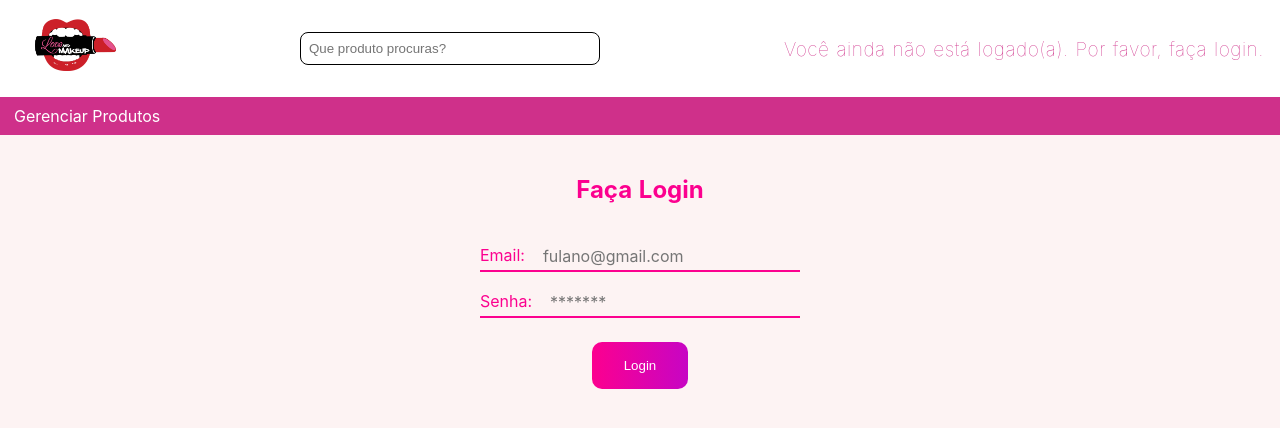
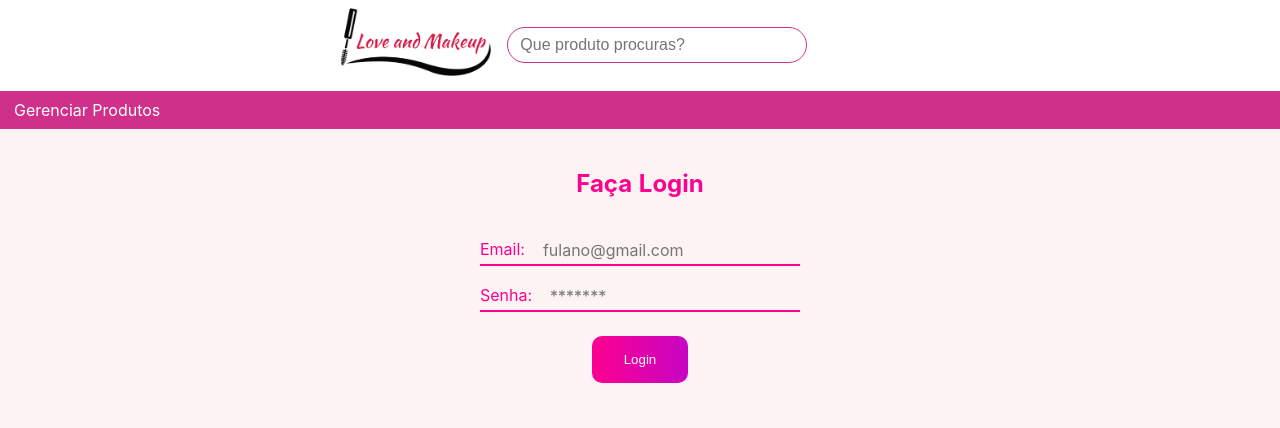
Before and after one commit to joaovictoralencar/template-loja, a Nuxt app: page /login in a window 1280 px wide. Shown: the top 428 px of the page. Built offline with nearby package versions, Linux system fonts and the light colour scheme; no server answers.

Commit message:
dropdownlogin component

```diff
--- /dev/null
+++ b/components/DropdownLogin.vue
@@ -0,0 +1,33 @@
+<template>
+  <div class="dropdown-login-container">
+    <nuxt-link
+      v-if="!$auth.loggedIn"
+      :to="{ name: 'login' }"
+      class="text-xs"
+    >
+      Olá, visitante
+    </nuxt-link>
+    <div v-else>
+      <p>Olá, {{ $auth.user.username }}</p>
+      <button @click="logout" class="button--grey text-base">
+        Logout
+      </button>
+    </div>
+  </div>
+</template>
+
+<script>
+export default {
+  methods: {
+    logout () {
+      this.$auth.logout()
+    }
+  }
+}
+</script>
+
+<style lang="scss" scoped>
+.login {
+  color: $dark-pink !important;
+}
+</style>
--- a/components/SearchBar.vue
+++ b/components/SearchBar.vue
@@ -14,12 +14,13 @@ export default {
 .search-input-container {
     margin: 1rem;
     .search-input {
-        padding: 0.5rem 0.5rem 0.5rem 0.5rem;
-        width: 300px;
-        border-color: $grey-text-light;
-        border: solid 1px;
-        outline: 0;
-        border-radius: 8px;
+      padding: 0.5rem 0.8rem;
+      width: 300px;
+      border: solid 1.5px;
+      border-color: $dark-pink;
+      outline: 0;
+      font-size: 16px;
+      border-radius: 20px;
     }
 }
 
--- a/components/TheNavbar.vue
+++ b/components/TheNavbar.vue
@@ -3,28 +3,14 @@
     <div class="top-side">
       <div class="logo-container">
         <nuxt-link :to="{ name: 'index' }" class="logo text-lg">
-          <Logo class="logo header" />
+          <logo class="logo header" />
         </nuxt-link>
         <!-- <span class="subheader">O importante é se sentir bem</span> -->
       </div>
       <div>
         <SearchBar />
       </div>
-      <div v-if="$auth">
-        <nuxt-link
-          v-if="!$auth.loggedIn"
-          :to="{ name: 'login' }"
-          class="login text-xs"
-        >
-          Você ainda não está logado(a). Por favor, faça login.
-        </nuxt-link>
-        <div v-else>
-          <p>Olá, {{ $auth.user.username }}</p>
-          <button @click="logout" class="button--grey text-base">
-            Logout
-          </button>
-        </div>
-      </div>
+      <dropdown-login v-if="$auth" class="dropdown-login" />
     </div>
     <div class="bottom-side">
       <div class="dropdown">
@@ -62,16 +48,15 @@
 <script>
 import Logo from '~/components/Logo.vue'
 import SearchBar from '~/components/SearchBar.vue'
+import DropdownLogin from '~/components/DropdownLogin.vue'
 
 export default {
   components: {
     Logo,
-    SearchBar
+    SearchBar,
+    DropdownLogin
   },
   methods: {
-    logout () {
-      this.$auth.logout()
-    },
     goToHome () {
       alert('aaaaaaaaaaa')
       this.$router.push({ path: '/' })
@@ -90,11 +75,10 @@ margin-bottom: 40px;
   width: 100%;
   .top-side {
     display: flex;
-    justify-content: space-between;
+    justify-content: center;
     align-items: center;
     width: 100%;
     padding: 0.5rem 0.8rem;
-    padding: 1rem;
     background-color: $white;
   }
   .bottom-side {
@@ -112,15 +96,11 @@ margin-bottom: 40px;
   float: left;
   flex-direction: column;
   .logo{
-    width: 100px;
+    width: 150px;
     &:hover{
       cursor: pointer;
     }
   }
-}
-
-.login{
-  color: $dark-pink !important;
 }
 .nav {
   display: flex;
--- a/pages/index.vue
+++ b/pages/index.vue
@@ -1,6 +1,5 @@
 <template>
   <section class="container">
-    <logo class="logo big" />
     <h1 class="title">
       Love and Makeup
     </h1>
@@ -20,12 +19,10 @@
 <script>
 /* eslint-disable no-console */
 
-import Logo from '~/components/Logo.vue'
 import ProductView from '~/components/ProductView.vue'
 
 export default {
   components: {
-    Logo,
     ProductView
   },
   head () {
```
Also changed, not shown: static/images/logo.png, 1 other file (tests, documents, lock files or other folders).
